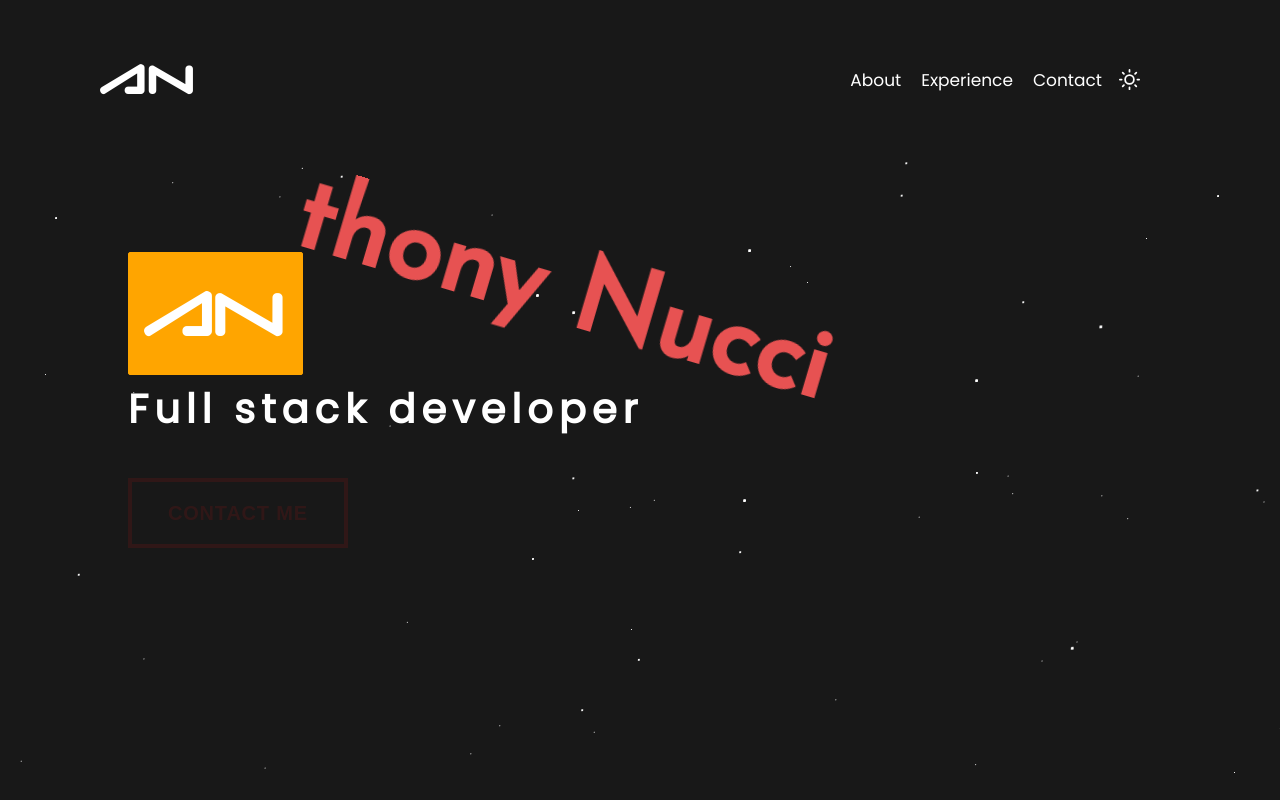
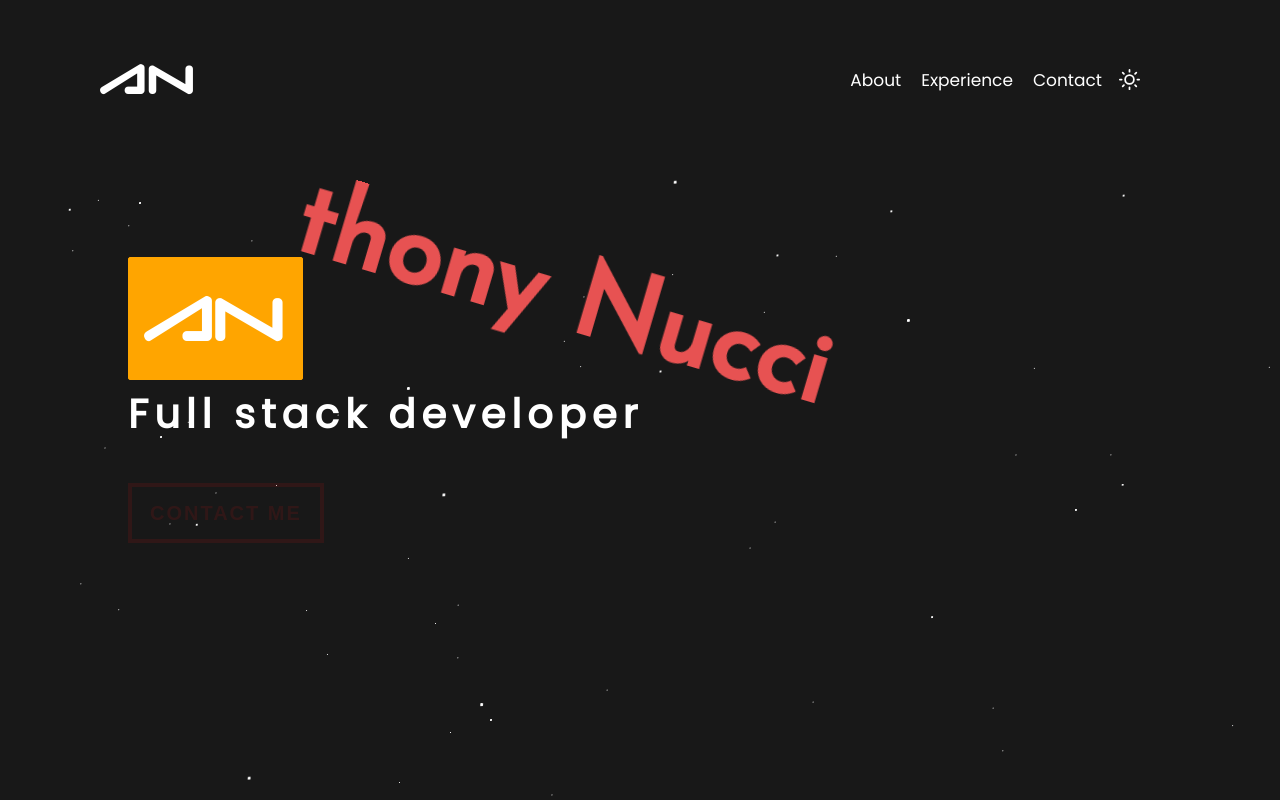
Before and after one commit to Nuccino92/personal-website, a React (Create React App) app: page / in a window 1280 px wide. Shown: the top 800 px of the page. Built offline with nearby package versions, Linux system fonts and the light colour scheme.

Commit message:
adjusted button padding/letterspacing

```diff
--- a/src/components/header/Header.scss
+++ b/src/components/header/Header.scss
@@ -204,8 +204,8 @@
     border: none;
     cursor: pointer;
     line-height: 1.5;
-    padding: 1em 2em;
-    letter-spacing: 0.05rem;
+    padding: 15px 22px;
+    letter-spacing: 2px;
     margin-top: 39px;
     opacity: 0;
     font-size: 20px;
```
